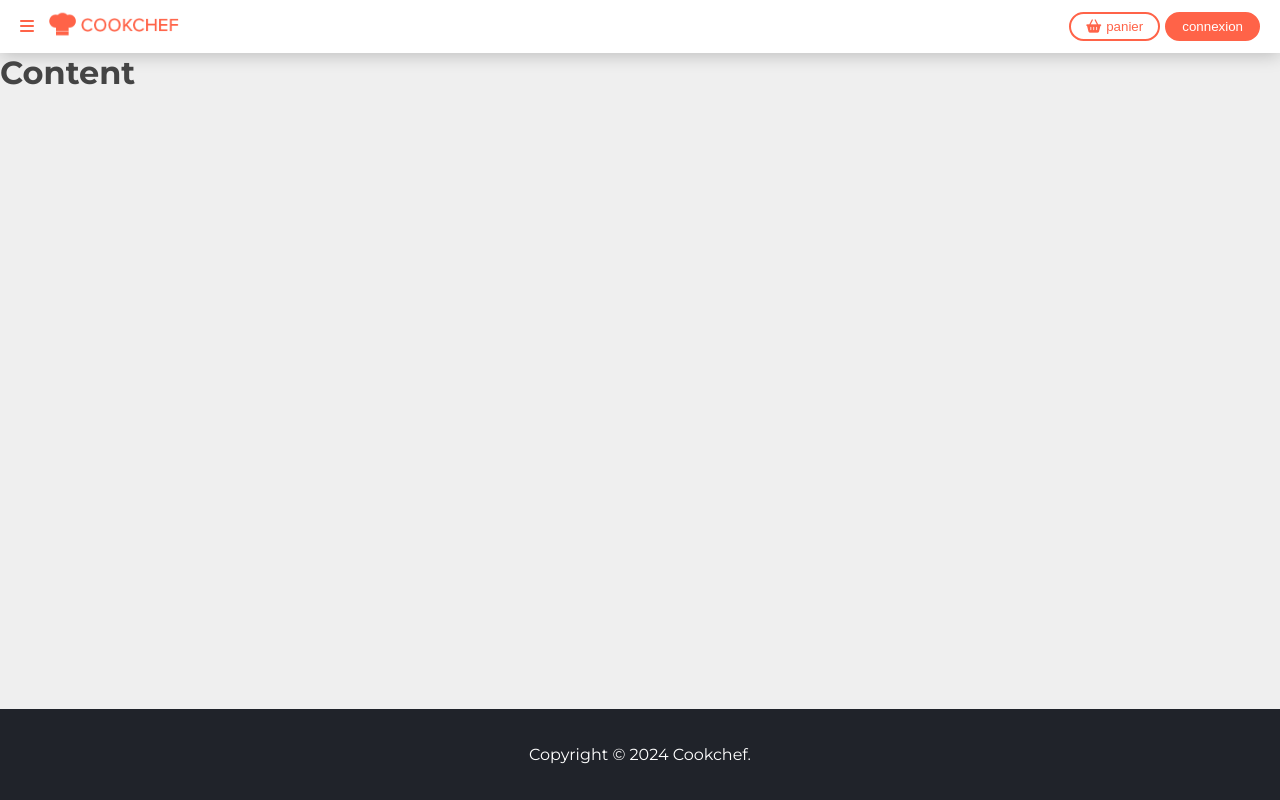
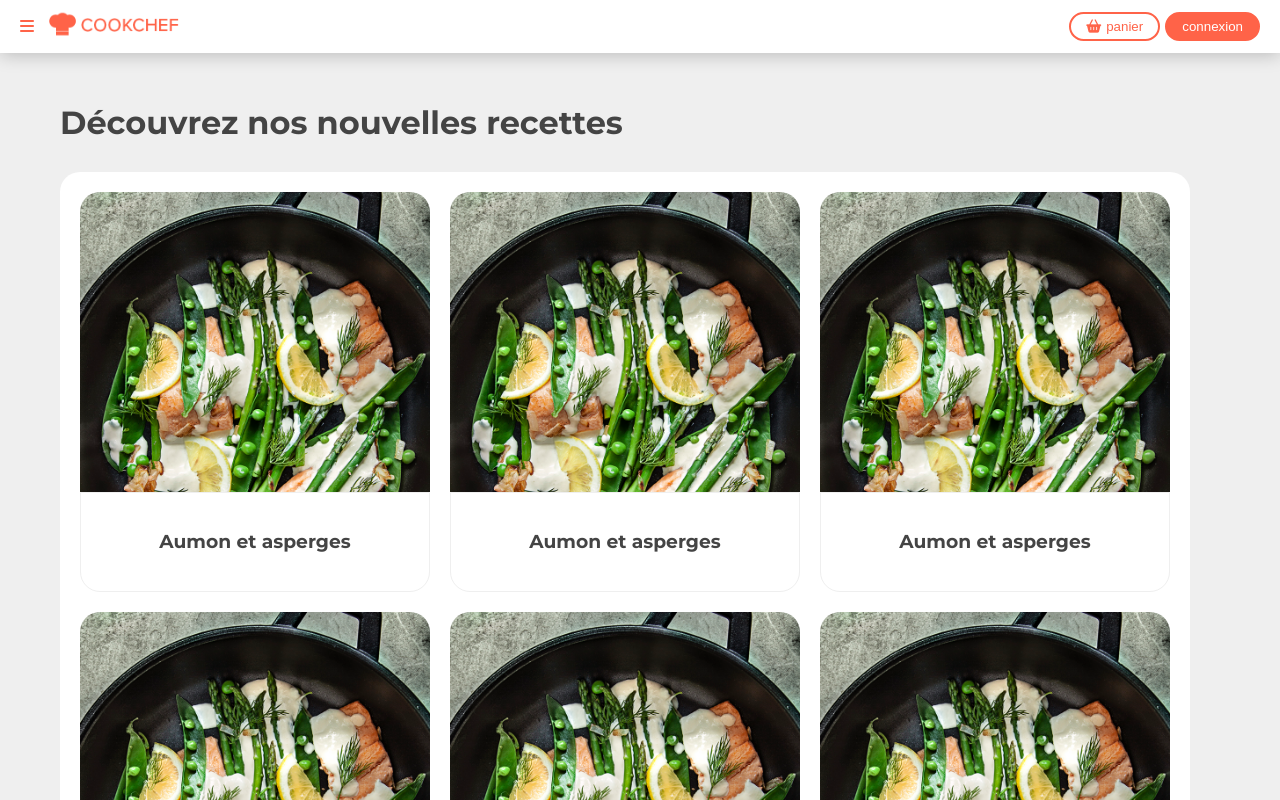
Before and after one commit to theoxav/cookchef-react-js, a React (Vite) app: page / in a window 1280 px wide. Shown: the top 800 px of the page. Built offline with nearby package versions, Linux system fonts and the light colour scheme.

Commit message:
Add Recipe component and update Content component

```diff
--- a/src/assets/styles/_themes.scss
+++ b/src/assets/styles/_themes.scss
@@ -19,3 +19,8 @@
   color: var(--primary);
   background-color: white;
 }
+
+.card {
+  border-radius: 20px;
+  background-color: white;
+}
--- a/src/components/Content/Content.jsx
+++ b/src/components/Content/Content.jsx
@@ -1,5 +1,26 @@
-const Content = () => {
-  return <h1 className="flex-fill">Content</h1>;
-};
+import Recipe from "../Recipe/Recipe";
+import styles from "./Content.module.scss";
+
+function Content() {
+  return (
+    <div className="flex-fill container p-20">
+      <h1 className="my-30">Découvrez nos nouvelles recettes</h1>
+      <div className={`card p-20 ${styles.contentCard}`}>
+        <div className={styles.grid}>
+          <Recipe />
+          <Recipe />
+          <Recipe />
+          <Recipe />
+          <Recipe />
+          <Recipe />
+          <Recipe />
+          <Recipe />
+          <Recipe />
+          <Recipe />
+        </div>
+      </div>
+    </div>
+  );
+}
 
 export default Content;
--- /dev/null
+++ b/src/components/Content/Content.module.scss
@@ -0,0 +1,16 @@
+.grid {
+  display: grid;
+  place-content: center;
+  grid-template-columns: repeat(3, 350px);
+  grid-auto-columns: repeat(3, 350px);
+  gap: 20px;
+}
+
+.contentCard {
+  width: 1130px;
+}
+
+.elem {
+  height: 200px;
+  border: 1px solid red;
+}
--- /dev/null
+++ b/src/components/Recipe/Recipe.jsx
@@ -0,0 +1,18 @@
+import styles from "./Recipe.module.scss";
+import recipe from "../../assets/images/recette.jpg";
+const Recipe = () => {
+  return (
+    <div className={styles.recipe}>
+      <div className={styles.imageContainer}>
+        <img src={recipe} alt="recipe" />
+      </div>
+      <div
+        className={`${styles.recipeTitle} d-flex flex-row justify-content-center align-items-center`}
+      >
+        <h3>Aumon et asperges</h3>
+      </div>
+    </div>
+  );
+};
+
+export default Recipe;
--- /dev/null
+++ b/src/components/Recipe/Recipe.module.scss
@@ -0,0 +1,32 @@
+.recipe {
+  border-radius: 20px;
+  height: 400px;
+  cursor: pointer;
+  &:hover {
+    img {
+      transform: scale(1.1);
+    }
+    .recipeTitle {
+      color: var(--primary);
+    }
+  }
+}
+
+.imageContainer {
+  height: 300px;
+  border-top-left-radius: 20px;
+  border-top-right-radius: 20px;
+  overflow: hidden;
+  img {
+    transition: 1s transform;
+    width: 100%;
+  }
+}
+
+.recipeTitle {
+  height: 100px;
+  transition: 0.2s color;
+  border: 1px solid var(--gray-2);
+  border-bottom-left-radius: 20px;
+  border-bottom-right-radius: 20px;
+}
```
Also changed, not shown: src/assets/images/recette.jpg (added).
